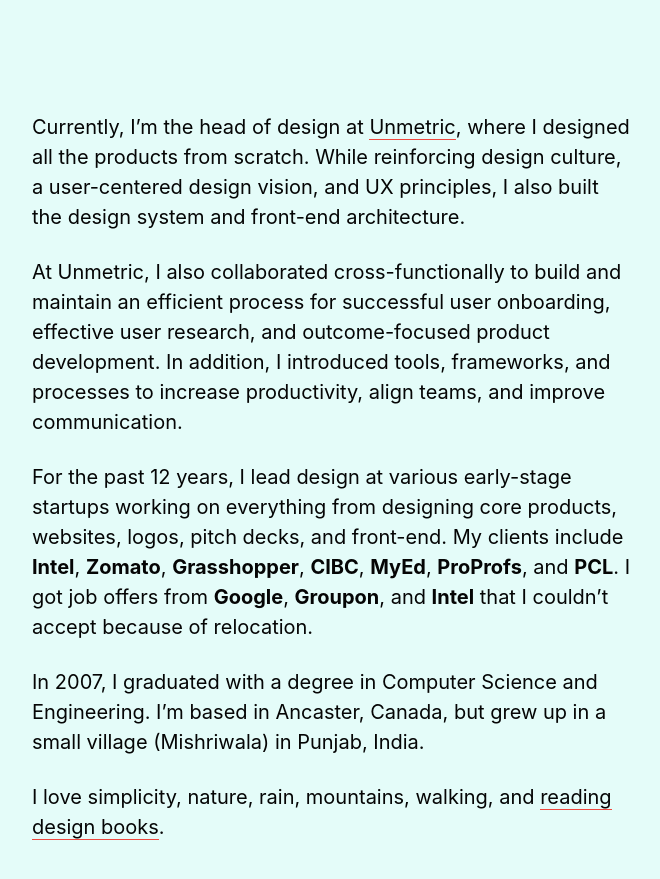
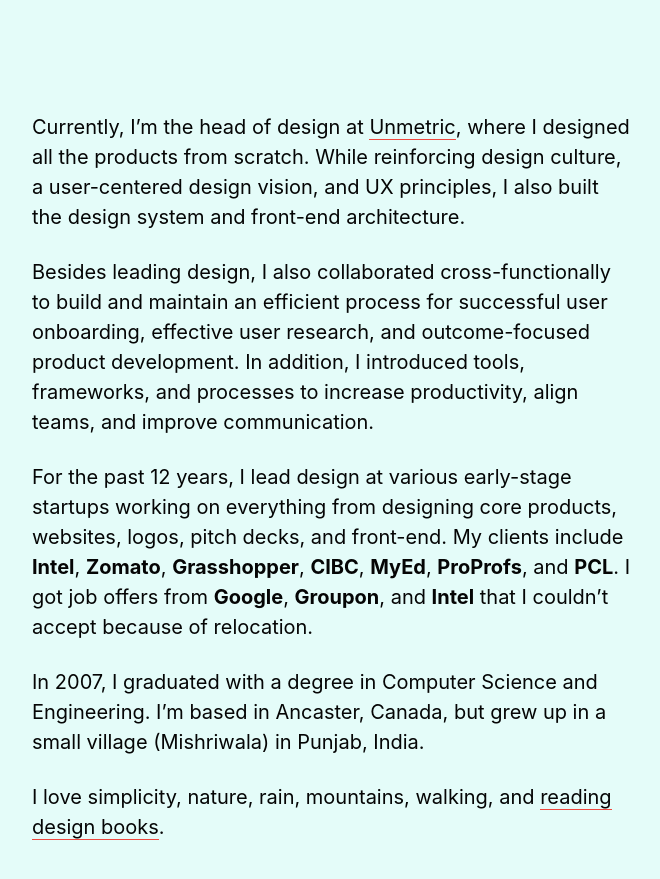
Before and after one commit to harjotgrewal/amrindersandhu, a Jekyll site: the page built from index.html, in a window 1280 px wide and 900 px high, scrolled down 593 px. Shown: the top 879 px of the window, without its empty margins (593-1253 px from the left). Built offline with Jekyll 4.4.1, drawn with Linux system fonts in a browser that asks for light colours.

Commit message:
[UPDATE] Copy

```diff
--- a/index.html
+++ b/index.html
@@ -26,7 +26,7 @@
         <section class="c-section__content">
             <p>Currently, I’m the head of design at <a href="https://unmetric.com">Unmetric</a>, where I designed all the products from scratch. While reinforcing design culture, a user-centered design vision, and UX principles, I also built the design system and front-end architecture.</p>
 
-            <p>At Unmetric, I also collaborated cross-functionally to build and maintain an efficient process for successful user onboarding, effective user research, and outcome-focused product development. In addition, I introduced tools, frameworks, and processes to increase productivity, align teams, and improve communication.</p>
+            <p>Besides leading design, I also collaborated cross-functionally to build and maintain an efficient process for successful user onboarding, effective user research, and outcome-focused product development. In addition, I introduced tools, frameworks, and processes to increase productivity, align teams, and improve communication.</p>
 
             <p>For the past 12 years, I lead design at various early-stage startups working on everything from designing core products, websites, logos, pitch decks, and front-end. My clients include <strong>Intel</strong>, <strong>Zomato</strong>, <strong>Grasshopper</strong>, <strong>CIBC</strong>, <strong>MyEd</strong>, <strong>ProProfs</strong>, and <strong>PCL</strong><//strong>. I got job offers from <strong>Google</strong><//strong>, <strong>Groupon</strong>, and <strong>Intel</strong> that I couldn’t accept because of relocation.</p>
 
```
